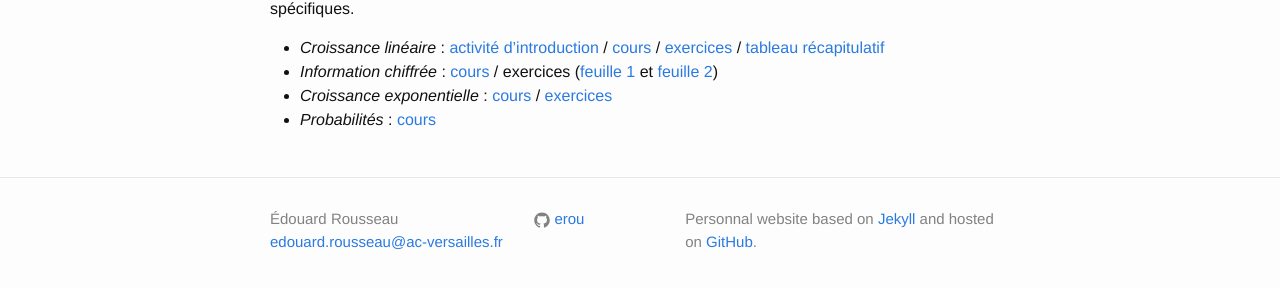
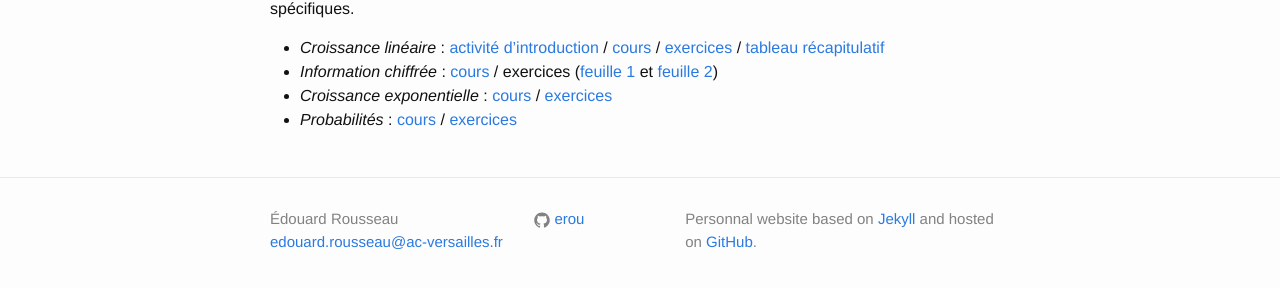
Before and after one commit to erou/erou.github.io, a Jekyll site: the page built from teaching/corot-mathspe.md, in a window 1280 px wide. Shown: the part 119-407 px from the top of the page. Built offline with Jekyll 4.4.1, drawn with Linux system fonts in a browser that asks for light colours.

Commit message:
exercices en mathspe

```diff
--- a/teaching/corot-mathspe.md
+++ b/teaching/corot-mathspe.md
@@ -12,4 +12,4 @@ cours de mathématiques spécifiques.
 * *Information chiffrée* : [cours](cours-information-chiffree.pdf) / exercices ([feuille 1](exos-information-chiffree1.pdf) et [feuille 2](exos-information-chiffree.pdf))
 * *Croissance exponentielle* : [cours](cours-croissance-exponentielle.pdf) /
   [exercices](exos-croissance-exponentielle.pdf)
-* *Probabilités* : [cours](cours-proba.pdf)
+* *Probabilités* : [cours](cours-proba.pdf) / [exercices](exos-proba.pdf)
```
Also changed, not shown: 1 other file.
